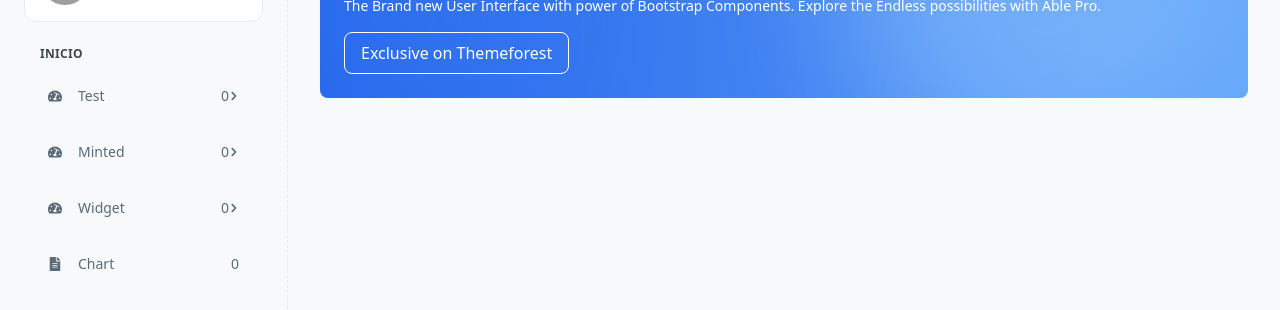
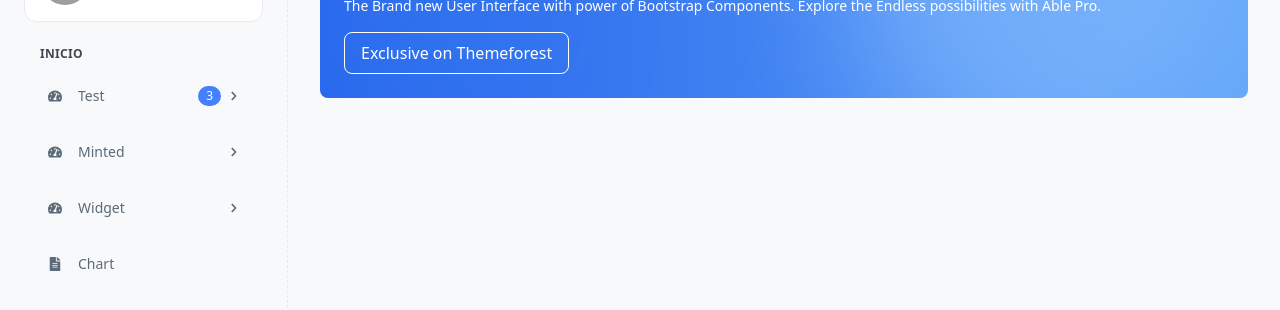
Before and after one commit to Miguel-UNSCH/sistema-escalafon, a Next.js app: page /dashboard in a window 1280 px wide. Shown: the part 136-446 px from the top of the page. Built offline with nearby package versions, Linux system fonts and the light colour scheme; grey boxes are pictures that could not be loaded.

Commit message:
fix: fix the bug in Sidebar (Group, Item and Items) for nested menus

```diff
--- a/src/components/layout/Sidebar.tsx
+++ b/src/components/layout/Sidebar.tsx
@@ -13,18 +13,21 @@ const navigationItems: MenuItem[] = [
   {
     label: "test",
     icon: <FaTachometerAlt />,
-    badge: 0,
+    badge: 3,
     path: "/test",
     submenus: [
       {
         label: "subtest",
         path: "/test/subtest",
+        badge: 2,
         submenus: [
           {
             label: "subsubtest",
             path: "/test/subtest/subsubtest",
             submenus: [
-              { label: "subsubtest", path: "/test/subtest/subsubtest" },
+              { label: "subsubtest1", path: "/test/subtest/subsubtest1" },
+              { label: "subsubtest2", path: "/test/subtest/subsubtest2" },
+              { label: "subsubtest3", path: "/test/subtest/subsubtest3" },
             ],
           },
         ],
@@ -41,7 +44,11 @@ const navigationItems: MenuItem[] = [
       {
         label: "subitem",
         path: "/minted/subitem",
-        submenus: [{ label: "subsubitem", path: "/minted/subitem/subsubitem" }],
+        submenus: [
+          { label: "subsubitem1", path: "/minted/subitem/subsubitem1" },
+          { label: "subsubitem2", path: "/minted/subitem/subsubitem2" },
+          { label: "subsubitem3", path: "/minted/subitem/subsubitem3" },
+        ],
       },
     ],
   },
--- a/src/components/menus/SidebarMenuGroup.tsx
+++ b/src/components/menus/SidebarMenuGroup.tsx
@@ -2,17 +2,19 @@ import React, { useState } from "react";
 import { MenuItem } from "@/interfaces/MenuItem";
 import { usePathname } from "next/navigation";
 import SidebarMenuItem from "./SidebarMenuItem";
+import SidebarMenuItems from "./SidebarMenuItems";
 
 interface SidebarMenuGroupProps {
   title: string;
   items: MenuItem[];
 }
-
 const SidebarMenuGroup: React.FC<SidebarMenuGroupProps> = ({
   title,
   items,
 }) => {
   const pathname = usePathname();
+  const lengtArr = items.length;
+  console.log(lengtArr);
 
   const [isOpen, setIsOpen] = useState<{
     nv: number;
@@ -26,9 +28,9 @@ const SidebarMenuGroup: React.FC<SidebarMenuGroupProps> = ({
 
   const handleToggleSubmenu = (path: string, level: number) => {
     setIsOpen((prev) => {
-      if (prev.key === path && prev.nv === level)
+      if (prev.key === path && prev.nv === level) {
         return { nv: level, key: path, value: !prev.value };
-
+      }
       return { nv: level, key: path, value: true };
     });
   };
@@ -41,16 +43,30 @@ const SidebarMenuGroup: React.FC<SidebarMenuGroupProps> = ({
       <ul className="space-y-1 mt-2">
         {items.map((item, idx) => {
           const isActive = item.path === pathname;
-
           return (
-            <SidebarMenuItem
-              key={idx}
-              item={item}
-              isActive={isActive}
-              isOpen={isOpen}
-              toggleSubmenu={() => handleToggleSubmenu(item.path as string, 0)}
-              level={0}
-            />
+            <li key={idx}>
+              {item.submenus && item.submenus.length > 0 ? (
+                <SidebarMenuItems
+                  item={item}
+                  isActive={isActive}
+                  isOpen={isOpen}
+                  toggleSubmenu={() =>
+                    handleToggleSubmenu(item.path as string, 0)
+                  }
+                  level={0}
+                />
+              ) : (
+                <SidebarMenuItem
+                  item={item}
+                  isActive={isActive}
+                  isOpen={isOpen}
+                  toggleSubmenu={() =>
+                    handleToggleSubmenu(item.path as string, 0)
+                  }
+                  level={0}
+                />
+              )}
+            </li>
           );
         })}
       </ul>
--- a/src/components/menus/SidebarMenuItem.tsx
+++ b/src/components/menus/SidebarMenuItem.tsx
@@ -1,8 +1,9 @@
 import React from "react";
 import Link from "next/link";
-import { FaChevronDown, FaChevronRight } from "react-icons/fa";
+
 import { LuDot } from "react-icons/lu";
 import { MenuItem } from "@/interfaces/MenuItem";
+import { AiOutlineReload } from "react-icons/ai";
 
 interface SidebarMenuItemProps {
   item: MenuItem;
@@ -15,66 +16,11 @@ interface SidebarMenuItemProps {
 const SidebarMenuItem: React.FC<SidebarMenuItemProps> = ({
   item,
   isActive,
-  isOpen,
-  toggleSubmenu,
   level,
 }) => {
-  const icon = level === 0 ? item.icon : <LuDot />;
-
-  const isItemOpen =
-    isOpen.nv === level && isOpen.key === item.path && isOpen.value;
+  const icon = level === 0 ? item.icon || <AiOutlineReload /> : <LuDot />;
 
   return (
-    <li>
-      {item.submenus?.length ? (
-        <div>
-          <div
-            onClick={toggleSubmenu}
-            className={`flex items-center justify-between px-6 py-4 font-medium cursor-pointer text-sm rounded-lg ${
-              isActive
-                ? "bg-link-hover text-link-main"
-                : "text-text-link hover:bg-link-hover"
-            }`}
-          >
-            <div className="flex items-center gap-4">
-              {icon && <span>{icon}</span>}
-              <span className="text-sm capitalize">{item.label}</span>
-            </div>
-            <div className="flex items-center space-x-2">
-              {item.badge && item.badge !== 0 && (
-                <span className="inline-block bg-link-main px-2 p-1 rounded-full text-white text-xs">
-                  {item.badge}
-                </span>
-              )}
-              {isItemOpen ? (
-                <FaChevronDown
-                  size={10}
-                  className="transition-all duration-200"
-                />
-              ) : (
-                <FaChevronRight
-                  size={10}
-                  className="transition-all duration-200"
-                />
-              )}
-            </div>
-          </div>
-          {isItemOpen && (
-            <ul className="space-y-1 mt-1 ml-4">
-              {item.submenus.map((sub, subIndex) => (
-                <SidebarMenuItem
-                  key={subIndex}
-                  item={sub}
-                  isActive={sub.path === window.location.pathname}
-                  isOpen={isOpen}
-                  toggleSubmenu={() => toggleSubmenu()}
-                  level={level + 1}
-                />
-              ))}
-            </ul>
-          )}
-        </div>
-      ) : (
     <Link
       href={item.path || "#"}
       className={`flex items-center justify-between px-6 py-4 font-medium text-sm rounded-lg ${
@@ -87,14 +33,7 @@ const SidebarMenuItem: React.FC<SidebarMenuItemProps> = ({
         {icon && <span>{icon}</span>}
         <span className="capitalize">{item.label}</span>
       </div>
-          {item.badge && (
-            <span className="inline-block bg-link-main px-2 py-0.5 rounded-full text-white text-xs">
-              {item.badge}
-            </span>
-          )}
     </Link>
-      )}
-    </li>
   );
 };
 
--- /dev/null
+++ b/src/components/menus/SidebarMenuItems.tsx
@@ -0,0 +1,81 @@
+import React from "react";
+import SidebarMenuItem from "./SidebarMenuItem";
+import { MenuItem } from "@/interfaces/MenuItem";
+import { FaChevronDown, FaChevronRight } from "react-icons/fa";
+
+interface SidebarMenuItemsProps {
+  item: MenuItem;
+  isActive: boolean;
+  isOpen: { nv: number; key: string; value: boolean };
+  toggleSubmenu: () => void;
+  level: number;
+}
+
+const SidebarMenuItems: React.FC<SidebarMenuItemsProps> = ({
+  item,
+  isActive,
+  isOpen,
+  toggleSubmenu,
+  level,
+}) => {
+  const isItemOpen =
+    isOpen.nv === level && isOpen.key === item.path && isOpen.value;
+
+  return (
+    <div>
+      <div
+        onClick={toggleSubmenu}
+        className={`flex items-center justify-between px-6 py-4 font-medium cursor-pointer text-sm rounded-lg ${
+          isActive
+            ? "bg-link-hover text-link-main"
+            : "text-text-link hover:bg-link-hover"
+        }`}
+      >
+        <div className="flex items-center gap-4">
+          {item.icon && <span>{item.icon}</span>}
+          <span className="text-sm capitalize">{item.label}</span>
+        </div>
+        <div className="flex items-center space-x-2">
+          {item?.badge !== 0 && (
+            <span className="inline-block bg-link-main px-2 py-0.5 rounded-full text-white text-xs">
+              {item.badge}
+            </span>
+          )}
+
+          {isOpen.value ? (
+            <FaChevronDown size={10} className="transition-all duration-200" />
+          ) : (
+            <FaChevronRight size={10} className="transition-all duration-200" />
+          )}
+        </div>
+      </div>
+
+      {isItemOpen && item.submenus && item.submenus.length > 0 && (
+        <ul className="space-y-1 mt-1 ml-4">
+          {item.submenus.map((sub, subIndex) => (
+            <SidebarMenuItems
+              key={subIndex}
+              item={sub}
+              isActive={sub.path === window.location.pathname}
+              isOpen={isOpen}
+              toggleSubmenu={toggleSubmenu}
+              level={level + 1}
+            />
+          ))}
+        </ul>
+      )}
+
+      {isItemOpen && (!item.submenus || item.submenus.length === 0) && (
+        <SidebarMenuItem
+          item={item}
+          isActive={isActive}
+          isOpen={isOpen}
+          toggleSubmenu={toggleSubmenu}
+          level={level}
+        />
+      )}
+    </div>
+  );
+};
+
+export default SidebarMenuItems;
```
Lines whose indentation alone changed are shown as unchanged.
